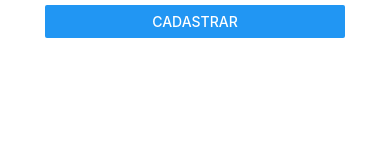
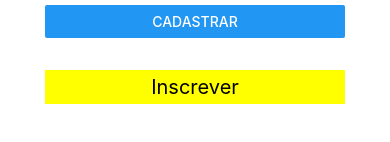
Before and after one commit to Henrique-Gontijo/desenvolve-react-native, a React Native app: screen / in a window 390 px wide. Shown: the part 584-726 px from the top of the page. Built offline with nearby package versions, Linux system fonts and the light colour scheme.

Commit message:
Aula 17 – Touchable opacity

```diff
--- a/App.js
+++ b/App.js
@@ -1,5 +1,5 @@
 import React from 'react';
- import { View, ScrollView, Text, Image, FlatList, TextInput, Button } from 'react-native';
+ import { View, ScrollView, Text, Image, FlatList, TextInput, Button, TouchableOpacity } from 'react-native';
 
 
 const App = () => {
@@ -34,6 +34,12 @@ const App = () => {
 					/>
 				</View>
 
+				<View style={{marginTop: 32}}>
+					<TouchableOpacity onPress={() => alert("Inscrição realizada com sucesso!\n\nTambém não sei no que você se inscreveu")}>
+						<Text style={{fontSize: 20, backgroundColor: 'yellow', textAlign: 'center', padding: 5}}>Inscrever</Text>
+					</TouchableOpacity>
+				</View>
+
 			</ScrollView>
 
     	</View>
```
